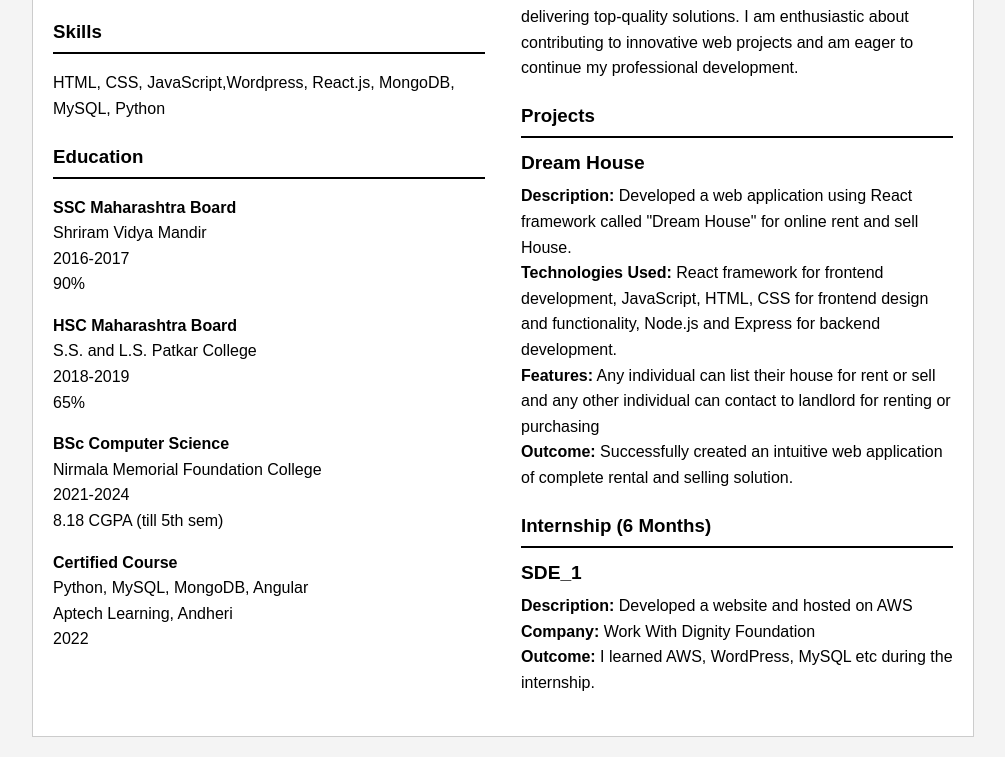
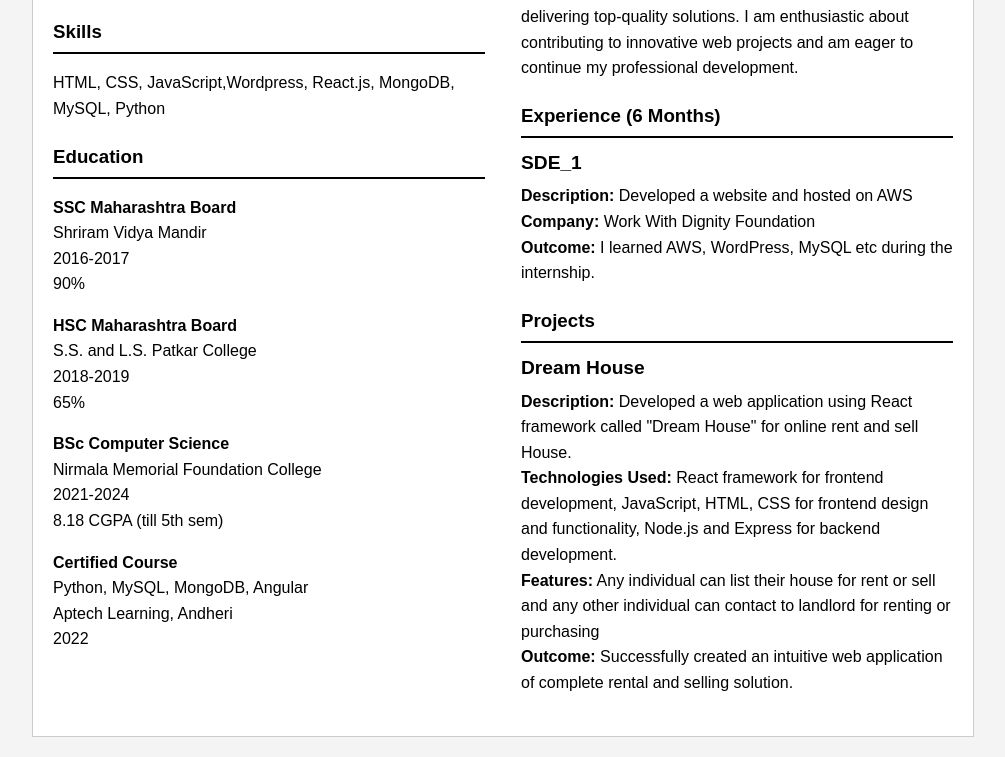
Before and after one commit to Akhilesh-314/New-folder, a plain HTML site: page index.html in a window 1280 px wide. Shown: the part 381-1138 px from the top of the page, without its empty margins (137-1142 px from the left). Drawn offline with Linux system fonts and the light colour scheme.

Commit message:
Update index.html

```diff
--- a/index.html
+++ b/index.html
@@ -44,6 +44,15 @@
                     <h3>About</h3>
                     <p>As a dedicated final-year BSc Computer Science student with a focus on web development, I excel in HTML, CSS, JavaScript, React, and MongoDB. I possess strong problem-solving abilities, a keen eye for detail, and a commitment to delivering top-quality solutions. I am enthusiastic about contributing to innovative web projects and am eager to continue my professional development.</p>
                 </section>
+                                <section class="work-experience">
+                    <h3>Experience (6 Months)</h3>
+                    <div class="job">
+                        <h4>SDE_1</h4>
+                        <p><strong>Description:</strong> Developed a website and hosted on AWS<br>
+                           <strong>Company:</strong> Work With Dignity Foundation<br>
+                           <strong>Outcome:</strong> I learned AWS, WordPress, MySQL etc during the internship.</p>
+                    </div>
+                </section>
                 <section class="work-experience">
                     <h3>Projects</h3>
                     <div class="job">
@@ -53,16 +62,7 @@
                            <strong>Features:</strong> Any individual can list their house for rent or sell and any other individual can contact to landlord for renting or purchasing<br>
                            <strong>Outcome:</strong> Successfully created an intuitive web application of complete rental and selling solution.</p>
                     </div>
-                </section>
-                <section class="work-experience">
-                    <h3>Internship (6 Months)</h3>
-                    <div class="job">
-                        <h4>SDE_1</h4>
-                        <p><strong>Description:</strong> Developed a website and hosted on AWS<br>
-                           <strong>Company:</strong> Work With Dignity Foundation<br>
-                           <strong>Outcome:</strong> I learned AWS, WordPress, MySQL etc during the internship.</p>
-                    </div>
-                </section>
+
             </div>
         </div>
     </div>
```
